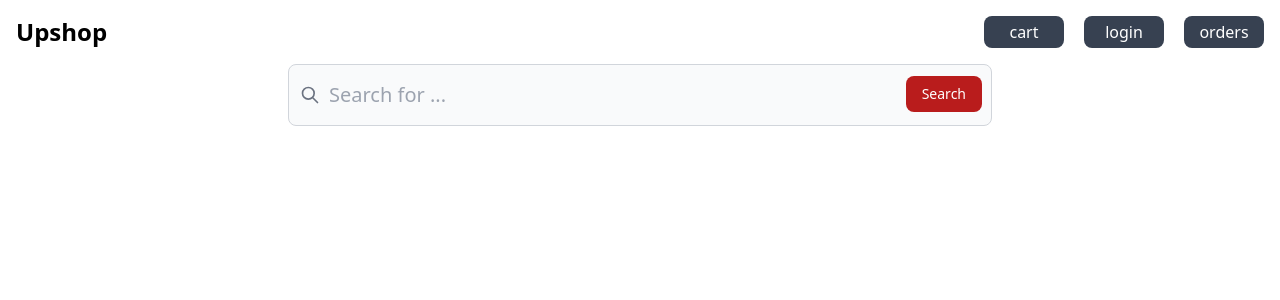
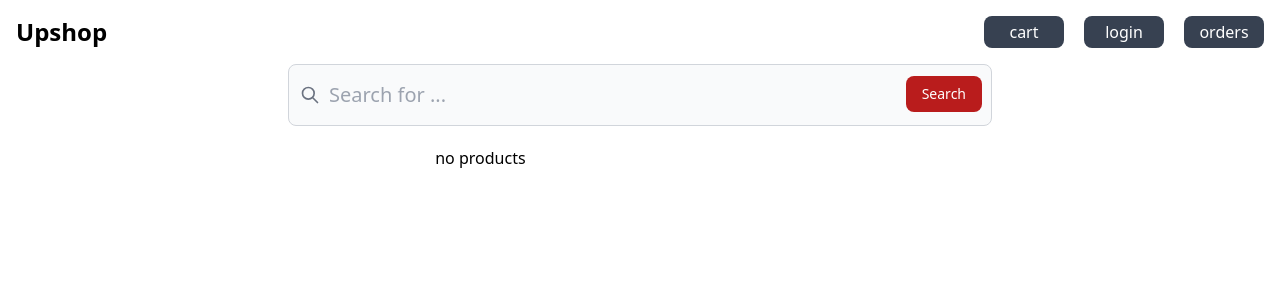
Before and after one commit to carnage5/upshop, a React (Create React App) app in the folder frontend/: page / in a window 1280 px wide. Shown: the top 300 px of the page. Built offline with nearby package versions, Linux system fonts and the light colour scheme.

Commit message:
removed products

```diff
--- a/frontend/src/search.js
+++ b/frontend/src/search.js
@@ -5,7 +5,7 @@ import { useNavigate } from "react-router-dom";
 function Search() {
     const nav= useNavigate()
     const [query,setquery]=useState()
-    const [plist,setplist]= useState([])
+    const [plist,setplist]= useState(null)
     const getproducts=async()=>{
         console.log("called",query)
         var res
@@ -45,8 +45,8 @@ function Search() {
         </form>
         <div className="flex justify-center container px-5 py-5 mx-auto w-full ">
         <div className="grid grid-cols-2 gap-2 items-center lg:grid lg:grid-cols-4 lg:gap-4">
-        {plist.map((n) => (
-                        <Display key={n._id} name={n.name} imgsrc={n.imgsrc} desc={n.desc} price={n.price} id={n._id} />))}
+        {plist ? plist.map((n) => (
+                        <Display key={n._id} name={n.name} imgsrc={n.imgsrc} desc={n.desc} price={n.price} id={n._id} />)) : <h1>no products</h1>}
         </div>
         </div>
     </div> );
```
